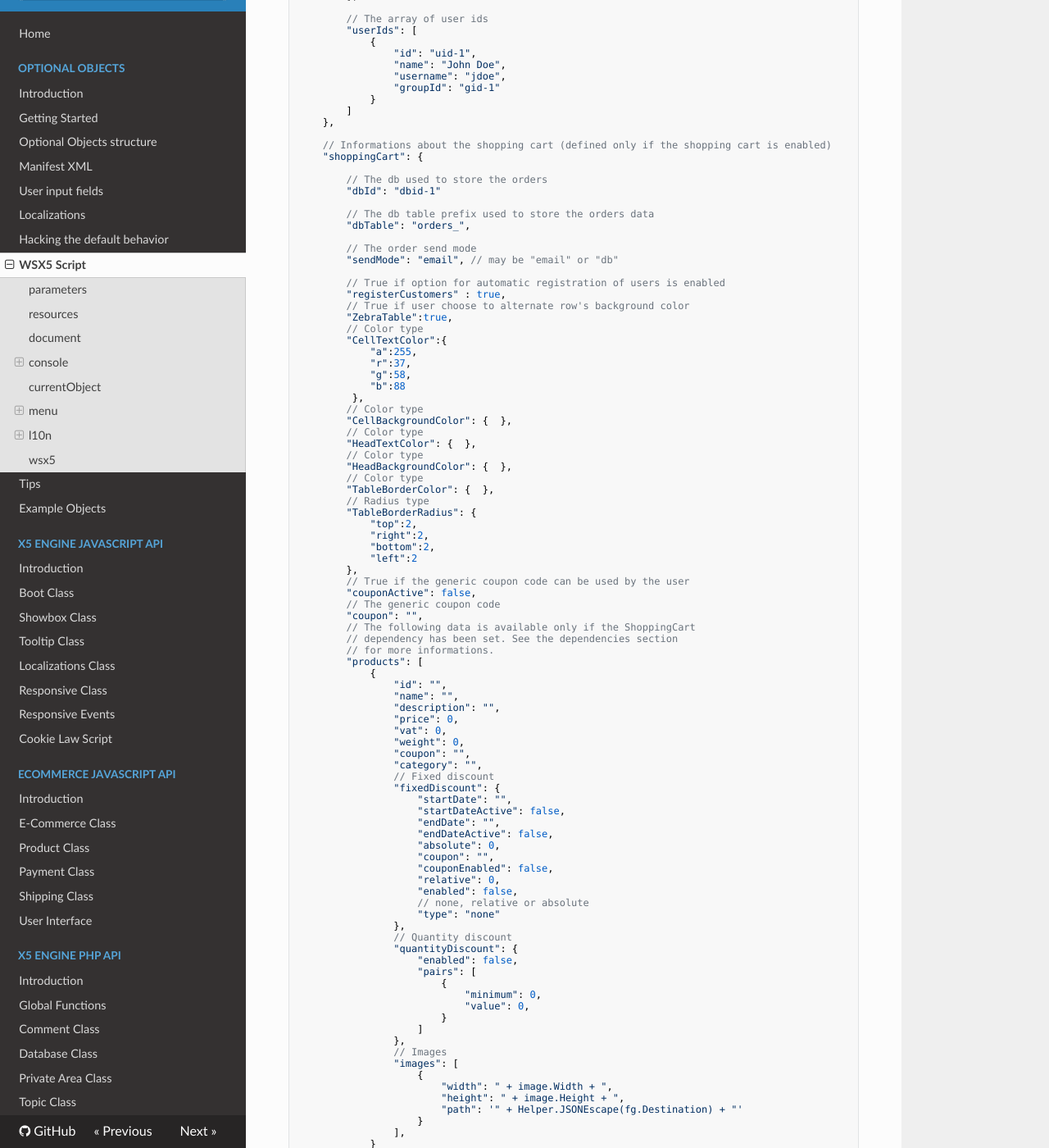
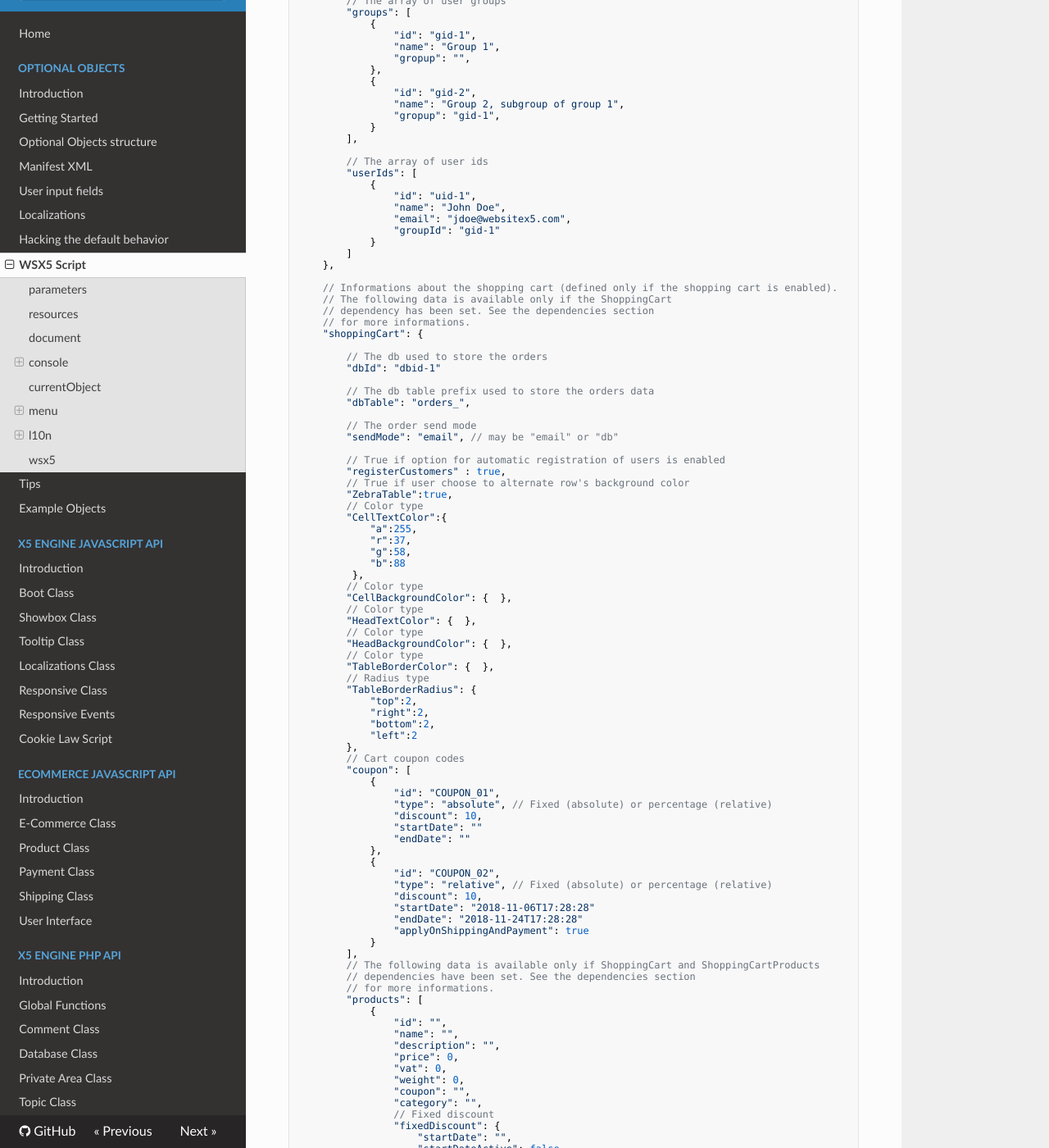
Before and after one commit to WebSiteX5/wsx5-developers-guide, an MkDocs documentation site: the page built from docs/optional-objects/wsx5-script.md, in a window 1280 px wide and 1400 px high, scrolled down 6244 px. Shown: the whole window at 82% size. Built offline with MkDocs 1.6.1, drawn with Linux system fonts in a browser that asks for light colours; nearby versions of some CDN libraries; old or Windows-style settings are respelled for this version of MkDocs; some of the changed text lies outside the part shown.

Commit message:
Aggiornate le informazioni dell'oggetto wsx5. - WSX5-2460

````diff
--- a/docs/optional-objects/wsx5-script.md
+++ b/docs/optional-objects/wsx5-script.md
@@ -143,7 +143,7 @@ var currentObject = {
 ## menu
 **Type**: Object
 **Since**: 12.0.0
-A JSON object that contains the menu tree data and the info about the current page.
+A JSON object that contains the menu tree data and the info about the current page. The following data is available only if the SiteElements dependency has been set. See the dependencies section for more informations.
 
 ```javascript
 var menu {
@@ -298,6 +298,15 @@ var wsx5 = {
 	// Get the url of a specific path (String) in the project. Available since 11.0.8.x
 	"getSiteUrl": function (path) { ... },
 
+	// The Res path folder. Available since v.17
+	"pathResFolder": "../../res/",
+
+	// The image max width in px used if in full width mode. Available since v.17
+	"fullWidthMaxWidth": 2460,
+
+	// True if the website is responsive, false if only desktop. Available since v.17
+	"responsiveEnabled": true,
+
 	// The available breakpoints array.
 	// Its minimum size is 1, the maximum is up to the user.
 	"breakpoints":
@@ -370,13 +379,16 @@ var wsx5 = {
 			{
 				"id": "uid-1",
 				"name": "John Doe",
-				"username": "jdoe",
+				"email": "jdoe@websitex5.com",
 				"groupId": "gid-1"
 			}
 		]
 	},
 
-	// Informations about the shopping cart (defined only if the shopping cart is enabled)
+	// Informations about the shopping cart (defined only if the shopping cart is enabled).
+	// The following data is available only if the ShoppingCart
+	// dependency has been set. See the dependencies section
+	// for more informations.
 	"shoppingCart": {
 
 		// The db used to store the orders
@@ -414,12 +426,26 @@ var wsx5 = {
             "bottom":2,
             "left":2
         },
-		// True if the generic coupon code can be used by the user
-		"couponActive": false,
-		// The generic coupon code
-		"coupon": "",
-		// The following data is available only if the ShoppingCart
-		// dependency has been set. See the dependencies section
+		// Cart coupon codes
+		"coupon": [
+			{
+				"id": "COUPON_01",
+				"type": "absolute", // Fixed (absolute) or percentage (relative)
+				"discount": 10,
+				"startDate": ""
+				"endDate": ""
+			},
+			{
+				"id": "COUPON_02",
+				"type": "relative", // Fixed (absolute) or percentage (relative)
+				"discount": 10,
+				"startDate": "2018-11-06T17:28:28"
+				"endDate": "2018-11-24T17:28:28"
+				"applyOnShippingAndPayment": true
+			}
+		],
+		// The following data is available only if ShoppingCart and ShoppingCartProducts
+		// dependencies have been set. See the dependencies section
 		// for more informations.
 		"products": [
 			{
@@ -465,7 +491,9 @@ var wsx5 = {
 				],
             }
 		],
-		// Payments array
+		// The following data is available only if ShoppingCart and ShoppingCartPayments
+		// dependencies have been set. See the dependencies section
+		// for more informations.
 		"payments": [
 			{
 				"id": "",
@@ -482,7 +510,9 @@ var wsx5 = {
 				},
 			}
 		],
-		// Shippings array
+		// The following data is available only if ShoppingCart and ShoppingCartShippings
+		// dependencies have been set. See the dependencies section
+		// for more informations.
 		"shippings": [
 			{
 				"id": "",
@@ -557,11 +586,11 @@ var wsx5 = {
 	"rssFeed": {
 		"description": "",
 		"title": "",
+		"image": "", // Available since v.17
 		// The list of posts in the feed
 		"items": [
 			{
 				"date": new date(),
-				"htmlContent": "",
 				"content": "",
 				"title": "",
 				// The images loaded in the post text
@@ -580,6 +609,9 @@ var wsx5 = {
 	},
 
 	// Informations about the data managements
+	// The following data is available only if the DataManagement
+	// dependency has been set. See the dependencies section
+	// for more informations.
 	"dataManagement": {
 
 		// True if the value specified in commonEmailAddress
@@ -610,9 +642,16 @@ var wsx5 = {
 		// The public folder path based on the site's root
 		"publicFolder": "",
 	},
+
+	// Informations about the default styles
+	// The following data is available only if the ModelStyle
+	// dependency has been set. See the dependencies section
+	// for more informations.
 	"defaultStyles":{
          "activeLink":{
             "textStyle":{  },
+				// Color type
+				"backgroundColor":{ },
 				// Color type
                "textColor":{ },
                "textAlignment":"left",
@@ -655,7 +694,7 @@ var wsx5 = {
                "topWidth":1
             },
 			// Color type
-            "foreColor":{  },
+            "foreColor":{ },
 			// Padding type
             "padding":{
                "top":8,
````
Also changed, not shown: other parts of docs/optional-objects/wsx5-script.md (+0 -1 lines).
